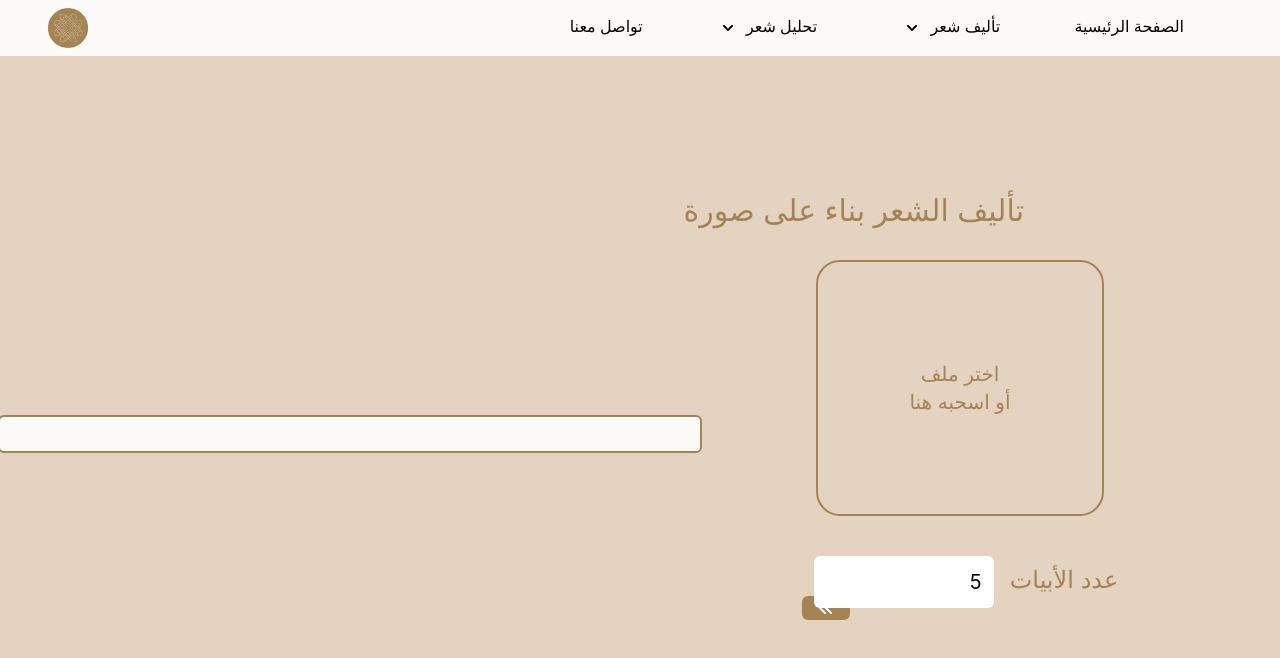
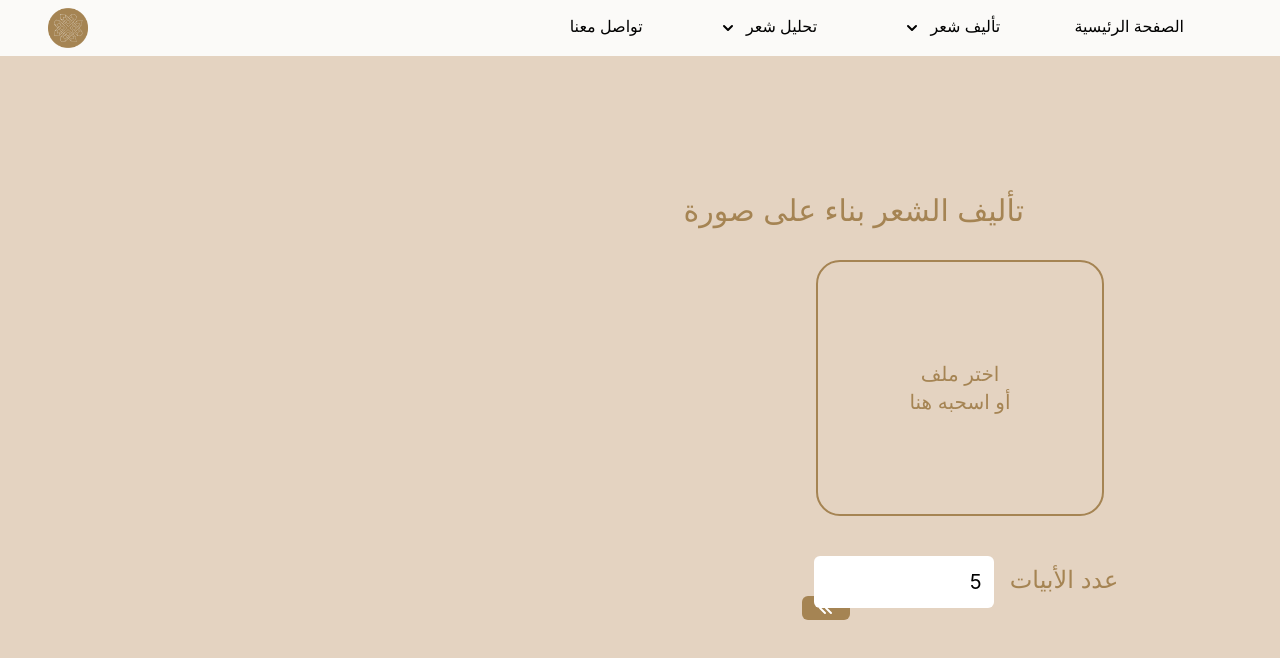
Before and after one commit to wadjih-bencheikh18/arabicthon-front, a React (Create React App) app: page /soura in a window 1280 px wide. Shown: the top 658 px of the page. Built offline with nearby package versions, Linux system fonts and the light colour scheme.

Commit message:
fix ta2lif

```diff
--- a/src/components/Functional/GenImage.jsx
+++ b/src/components/Functional/GenImage.jsx
@@ -31,9 +31,9 @@ export default function GenImage() {
         تأليف الشعر بناء على صورة
       </div>
       <div className="grid w-screen grid-cols-2 grid-rows-1 items-center mx-auto">
-        <div className="col-start-1 flex justify-center w-[700px]">
+        <div className="col-start-1 -mr-10 flex justify-self-center justify-center w-[700px]">
           {load && <img className="" alt="load" src={Load}></img>}
-          {!load && <Chiir result={data.result ? data.result : ""} />}
+          {!load && data.result && <Chiir result={data.result ? data.result : ""} />}
         </div>
         <div className="col-start-2 flex flex-col items-center justify-end justify-self-center space-y-10">
           <div className="cursor-pointer">
--- a/src/components/Functional/Rawi.jsx
+++ b/src/components/Functional/Rawi.jsx
@@ -15,7 +15,7 @@ export default function Rawi() {
       <div className="text-right mb-0 mr-64 text-3xl pb-6 text-[#A58453]">
         تأليف الشعر بناء على حرف الروي
       </div>
-      <div className="flex-row-reverse flex justify-start mr-44 items-center gap-x-72">
+      <div className="flex-row-reverse flex justify-start mr-44 items-center gap-32">
         <div className="flex flex-col space-y-8">
           <InputResult
             minWidth={12}
@@ -59,7 +59,7 @@ export default function Rawi() {
         </div>
         <div className="flex w-[700px] justify-center">
           {load && <img className="" alt="load" src={Load}></img>}
-          {!load && <Chiir result={data.result ? data.result : ""} />}
+          {!load && !data.result && <Chiir result={ data.result} />}
         </div>
       </div>
     </div>
--- a/src/components/Functional/Subject.jsx
+++ b/src/components/Functional/Subject.jsx
@@ -14,7 +14,7 @@ export default function Subject() {
       <div className="text-right mb-0 mr-64 text-3xl pb-6 text-[#A58453]">
         تأليف الشعر بناء على موضوع
       </div>
-      <div className="flex-row-reverse flex justify-start mr-44 items-center gap-x-72">
+      <div className="flex-row-reverse flex justify-start mr-44 items-center gap-32">
         <div className="flex flex-col items-end space-y-10">
           <InputResult
             minWidth={30}
@@ -63,9 +63,11 @@ export default function Subject() {
             }}
           />
         </div>
-        <div className="flex w-[700px]  justify-center">
+        <div className="flex w-[700px] justify-center">
           {load && <img className="" alt="load" src={Load}></img>}
-          {!load && <Chiir result={data.result ? data.result : ""} />}
+          {!load && data.result && (
+            <Chiir result={data.result ? data.result : ""} />
+          )}
         </div>
       </div>
     </div>
```
